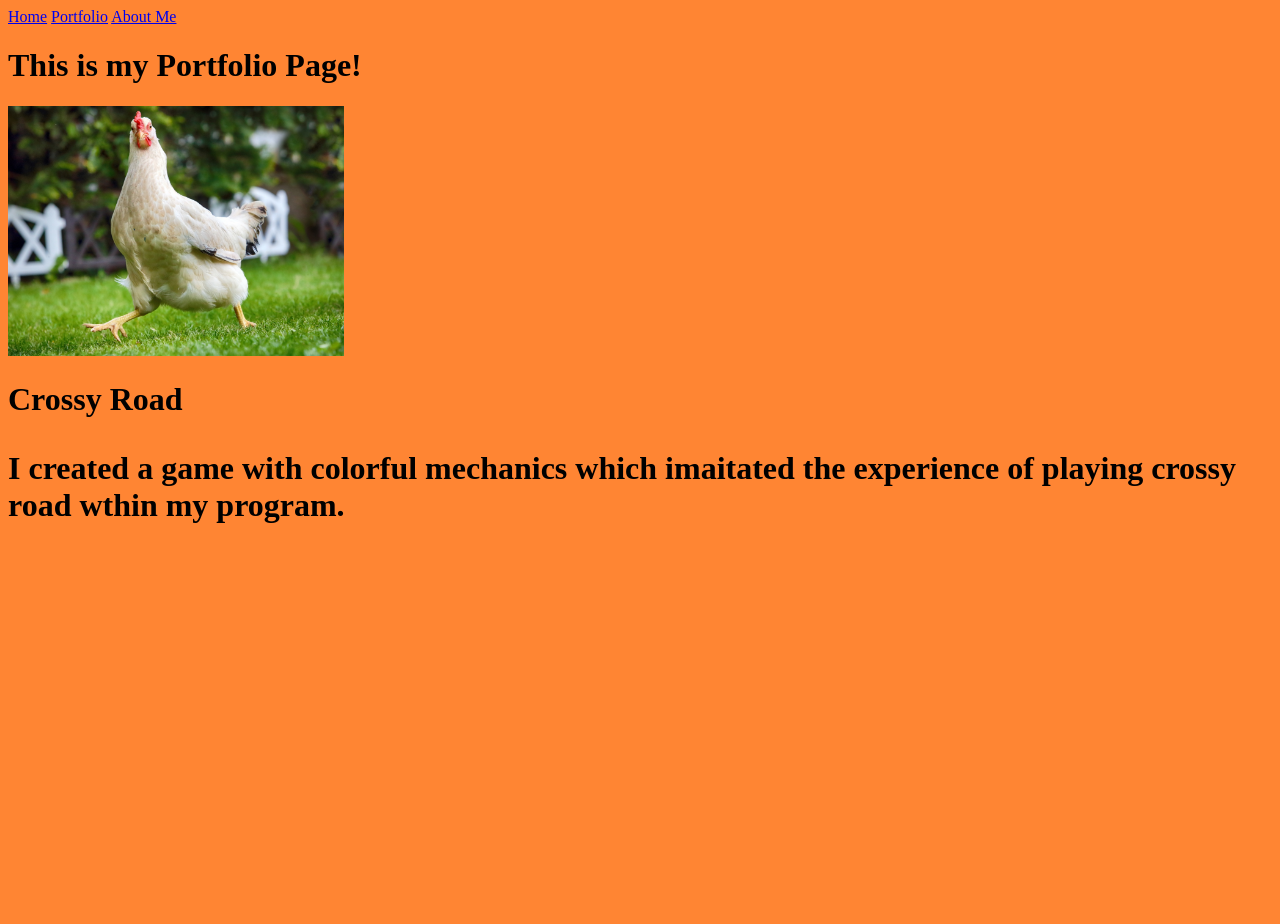
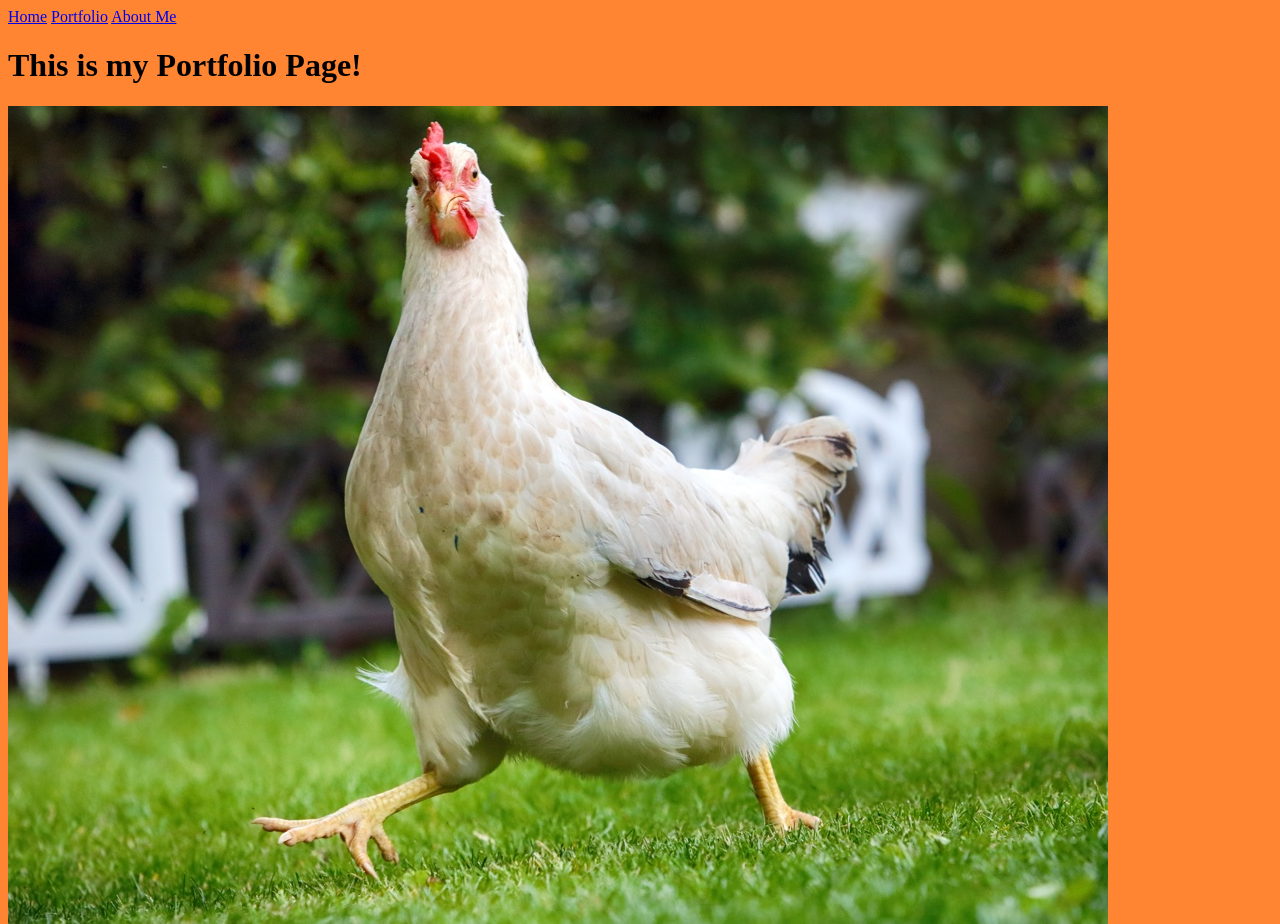
Before and after one commit to mi-she-ru/mi-she-ru.github.io, a plain HTML site: page portfolio.html in a window 1280 px wide. Shown: the top 924 px of the page. Before the commit the page ends 800 px from the top, so only its background shows below. Drawn offline with Linux system fonts and the light colour scheme.

Commit message:
Update portfolio.html

```diff
--- a/portfolio.html
+++ b/portfolio.html
@@ -9,7 +9,7 @@
     <a href="portfolio.html">Portfolio</a>
     <a href="aboutme.html">About Me</a>
     <h1>This is my Portfolio Page!</h1>
-    <img src="images/chicken.jpg" height="250">
+    <img src="images/chicken.jpg">
     <br>
     <h1>  Crossy Road
     <p> I created a game with colorful mechanics which imaitated the experience of playing crossy road wthin my program. </p>
```
